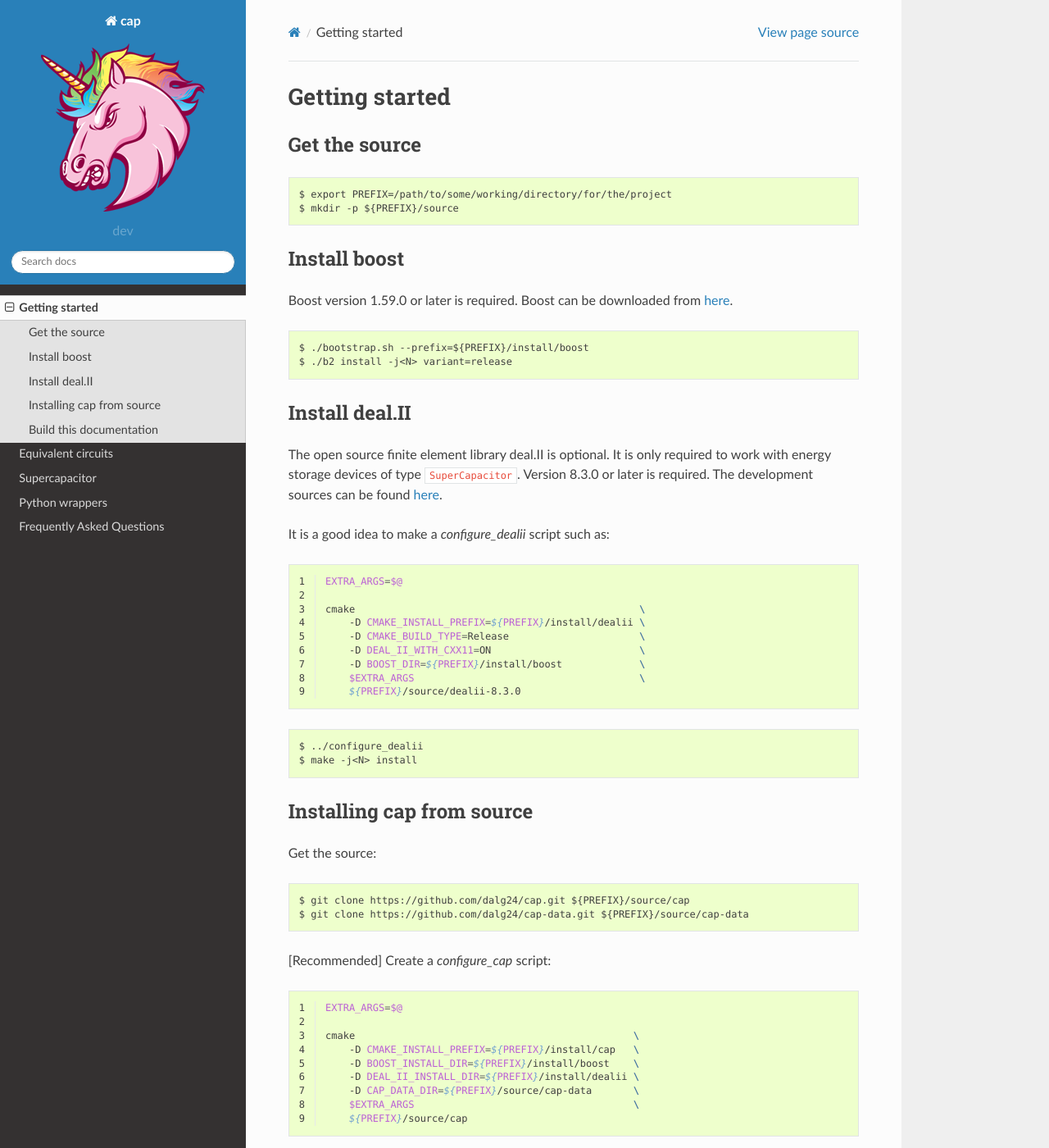
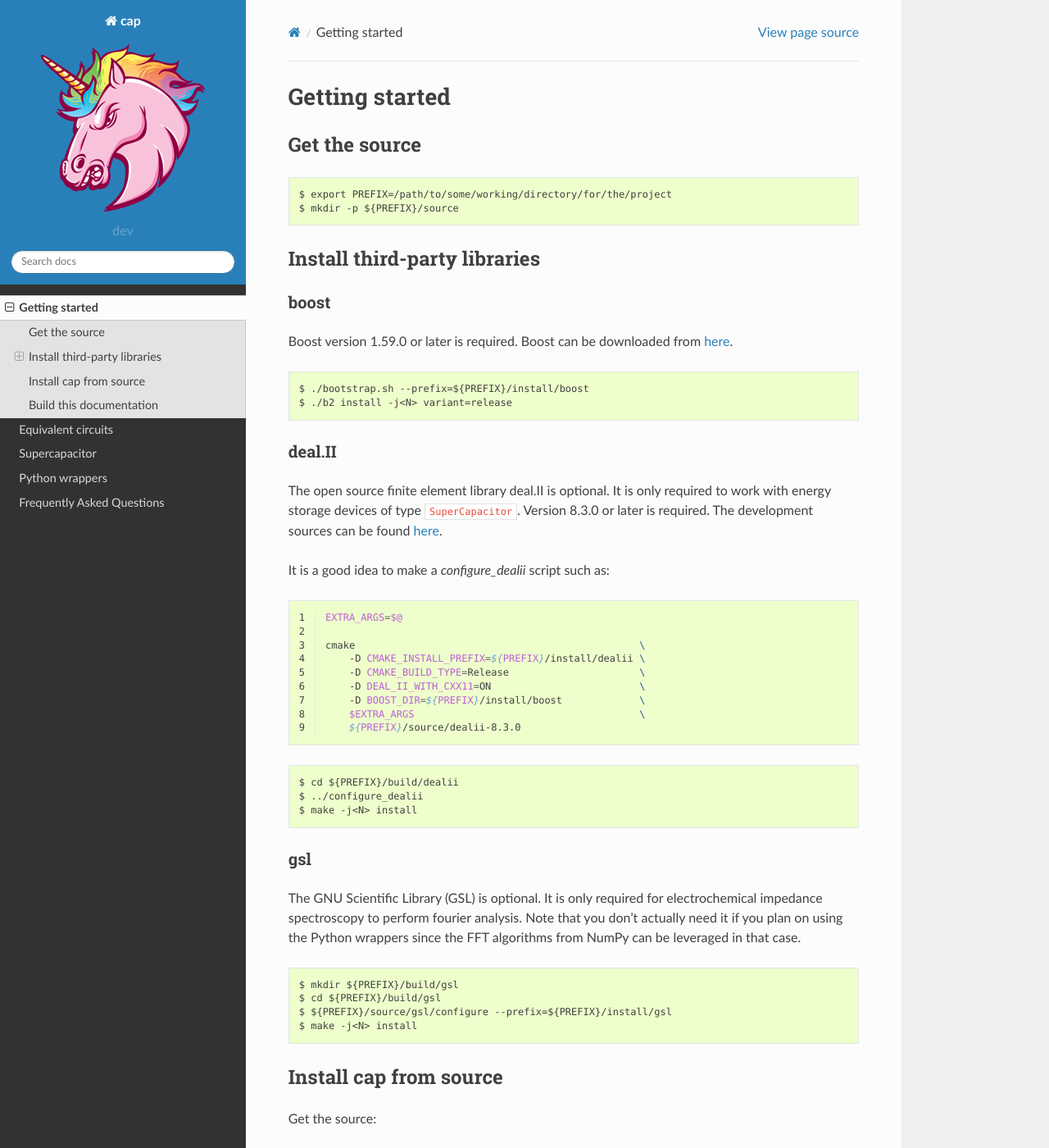
Before and after one commit to ORNL-CEES/Cap, a Sphinx documentation site: the page built from docs/source/install.rst, in a window 1280 px wide and 1400 px high. Shown: the whole window at 82% size. Built offline with Sphinx 7.4.7 and the Read the Docs theme 2.0.0, drawn with Linux system fonts in a browser that asks for light colours; formulas are drawn with MathJax 3.

Commit message:
update install instructions

```diff
--- a/docs/source/install.rst
+++ b/docs/source/install.rst
@@ -10,9 +10,11 @@ Get the source
     $ mkdir -p ${PREFIX}/source
 
 
-Install boost
--------------
+Install third-party libraries
+-----------------------------
 
+boost
+^^^^^
 Boost version 1.59.0 or later is required.
 Boost can be downloaded from `here <http://www.boost.org/users/download>`_.
 
@@ -45,15 +46,29 @@ It is a good idea to make a `configure_dealii` script such as:
         $EXTRA_ARGS                                      \
         ${PREFIX}/source/dealii-8.3.0
 
+.. code::
 
+    $ cd ${PREFIX}/build/dealii
+    $ ../configure_dealii
+    $ make -j<N> install
+
+gsl
+^^^
+The GNU Scientific Library (GSL) is optional.
+It is only required for electrochemical impedance spectroscopy to perform
+fourier analysis. Note that you don't actually need it if you plan on using
+the Python wrappers since the FFT algorithms from NumPy can be leveraged in
+that case.
 
 .. code::
 
-    $ ../configure_dealii
+    $ mkdir ${PREFIX}/build/gsl
+    $ cd ${PREFIX}/build/gsl
+    $ ${PREFIX}/source/gsl/configure --prefix=${PREFIX}/install/gsl
     $ make -j<N> install
 
-Installing cap from source
---------------------------
+Install cap from source
+-----------------------
 Get the source:
 
 .. code::
```
Also changed, not shown: other parts of docs/source/install.rst (+2 -3 lines).
